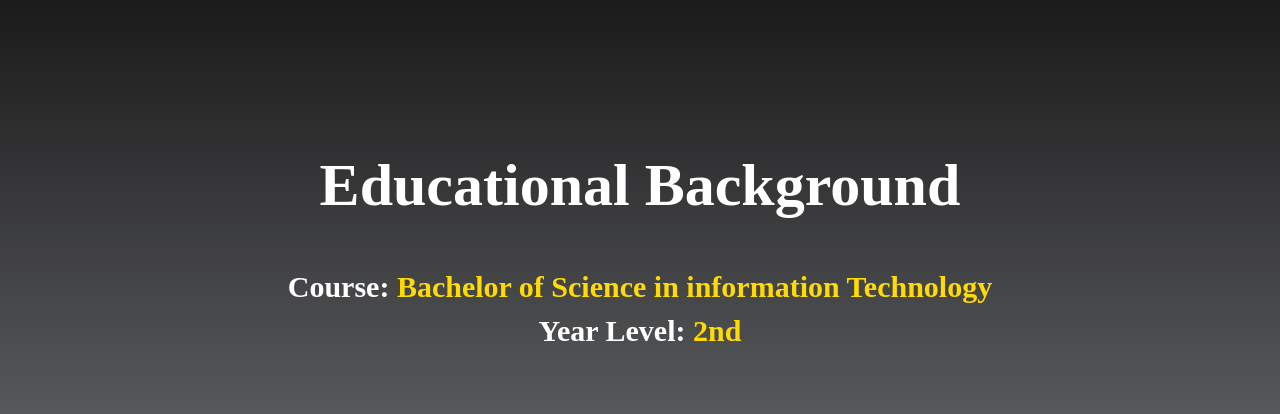
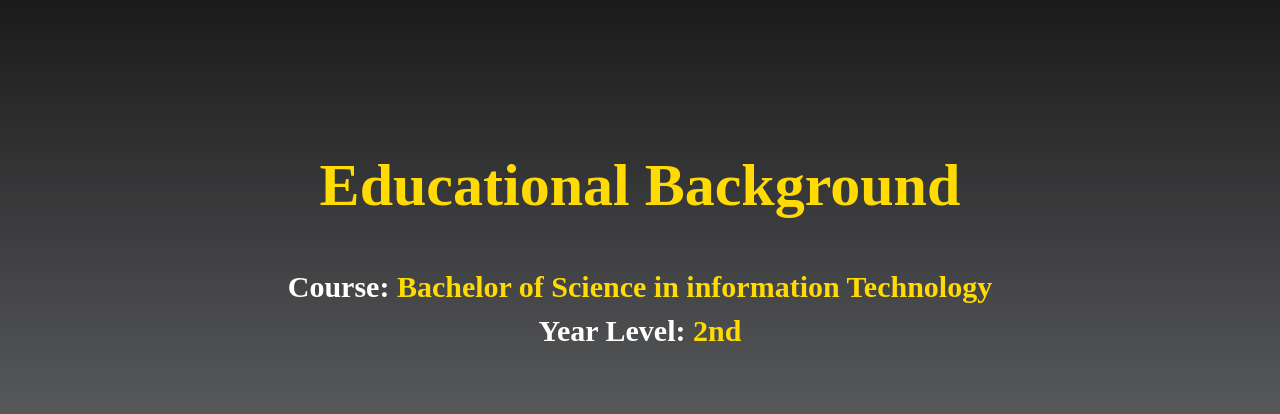
Before and after one commit to Mxkisushi/WebPortfolio, a PHP site: page /about.html in a window 1280 px wide. Shown: the part 1980-2394 px from the top of the page. Run offline with PHP 8.4, Linux system fonts and the light colour scheme.

Commit message:
Updated repository with latest changes

```diff
--- a/about/aboutme.css
+++ b/about/aboutme.css
@@ -172,7 +172,7 @@ td {
     font-size: 6rem;
     font-weight: 900;
     padding-bottom: 5rem;
-    color: white;
+    color: #FFDA03;
 }
 
 #education h2 {
```
